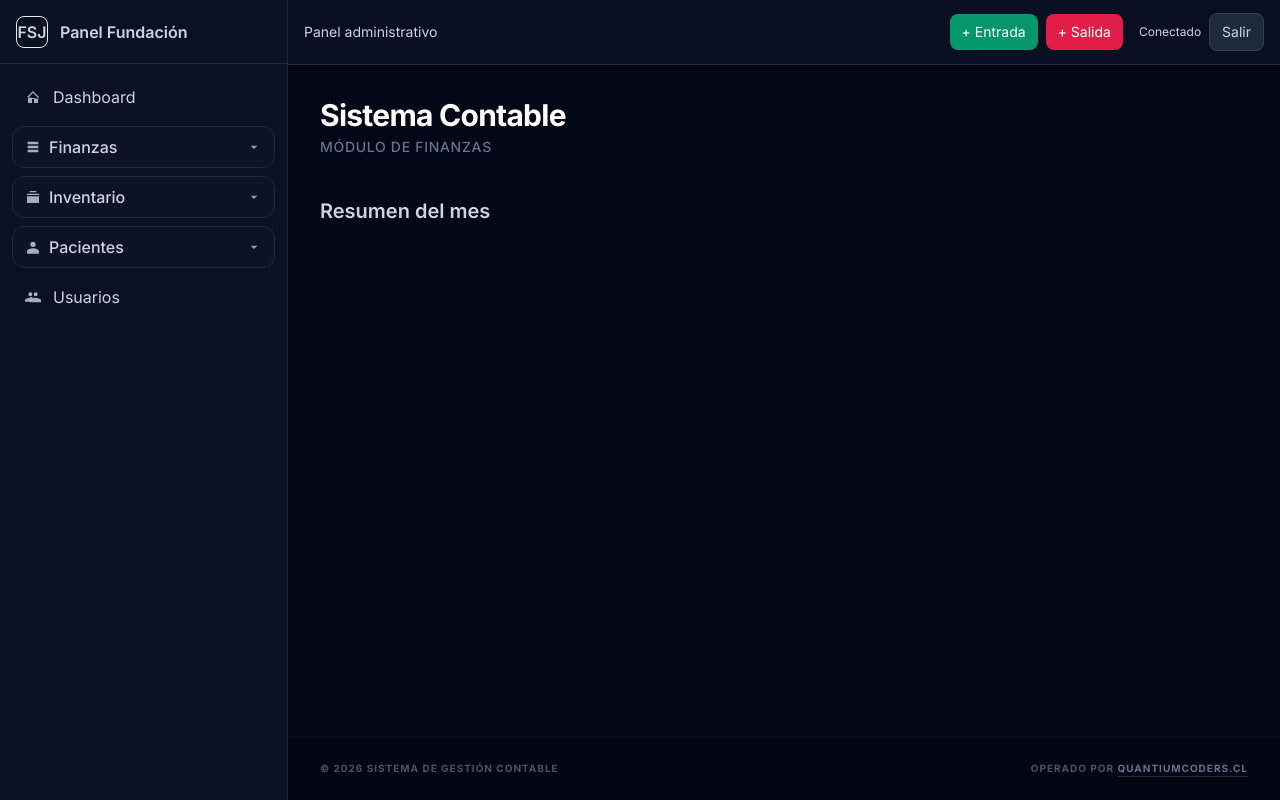
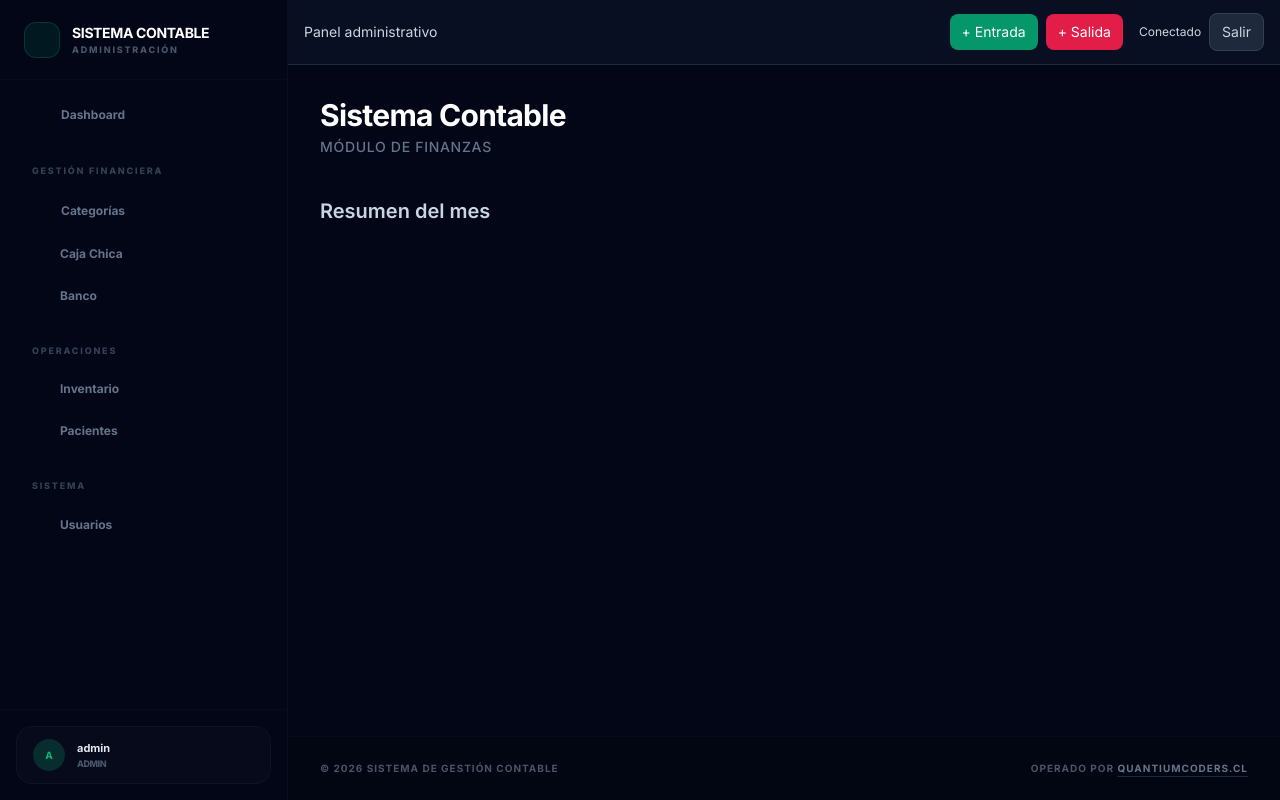
Before and after one commit to FelipeJS1295/admin_fundacion, a FastAPI app: page / in a window 1280 px wide. Run offline with FastAPI, Linux system fonts and the light colour scheme; the visitor is signed in with stand-in values (Sample User, id 1); data comes from the database, SQL or seed files in the repository; data that the repository does not hold is empty; some libraries are stand-ins or nearby versions.

Commit message:
sidebar 1.0

```diff
--- a/templates/partials/sidebar.html
+++ b/templates/partials/sidebar.html
@@ -2,153 +2,160 @@
 {% set user_obj = request.state.user|default(None, true) %}
 {% set rol = user_obj.role|default('User', true) %}
 
-<aside id="sidebar"
-       class="fixed z-50 inset-y-0 left-0 w-72 translate-x-[-110%] md:translate-x-0 md:static md:z-auto
-              bg-slate-900/70 backdrop-blur border-r border-slate-800 transition-transform">
-  <div class="h-16 px-4 flex items-center border-b border-slate-800">
-    <a href="/" class="flex items-center gap-3">
-      <div class="h-8 w-8 rounded-lg bg-brand/20 border border-brand/30 grid place-items-center">
-        <span class="text-brand font-semibold">FSJ</span>
+<aside id="sidebar" class="fixed z-50 inset-y-0 left-0 w-72 translate-x-[-110%] md:translate-x-0 md:static md:z-auto
+              bg-slate-950 border-r border-white/[0.03] transition-transform duration-300 flex flex-col">
+
+  <div class="h-20 px-6 flex items-center border-b border-white/[0.02]">
+    <a href="/" class="flex items-center gap-3 group">
+      <div
+        class="h-9 w-9 rounded-xl bg-emerald-500/10 border border-emerald-500/20 flex items-center justify-center transition-transform group-hover:scale-105">
+        <i data-lucide="database" class="w-5 h-5 text-emerald-500"></i>
       </div>
-      <span class="font-semibold">Panel Fundación</span>
+      <div class="flex flex-col">
+        <span class="text-sm font-bold text-white tracking-tight uppercase">Sistema Contable</span>
+        <span class="text-[9px] font-black text-slate-600 uppercase tracking-[0.2em]">Administración</span>
+      </div>
     </a>
   </div>
 
-  <nav aria-label="Principal" class="p-3 space-y-2 overflow-y-auto h-[calc(100vh-4rem)]">
-    <!-- Dashboard -->
+  <nav aria-label="Principal" class="flex-1 p-4 space-y-1.5 overflow-y-auto custom-scrollbar">
+
     <a href="/dashboard"
-       class="flex items-center gap-3 px-3 py-2 rounded-lg border
-              {{ 'bg-slate-800/80 border-slate-700 text-white' if path.startswith('/dashboard') else 'border-transparent hover:bg-slate-800/60 text-slate-300' }}"
-       {% if path.startswith('/dashboard') %}aria-current="page"{% endif %}>
-      <svg class="h-4 w-4 opacity-80" viewBox="0 0 24 24" fill="currentColor">
-        <path d="M3 12 12 3l9 9-1.5 1.5L12 5.5 4.5 13.5V21h6v-6h3v6h6v-7.5l1.5 1.5"/>
-      </svg>
+      class="flex items-center gap-3 px-4 py-2.5 rounded-xl text-xs font-bold transition-all
+              {{ 'bg-emerald-500/10 text-emerald-400 border border-emerald-500/20' if path.startswith('/dashboard') else 'text-slate-500 hover:text-slate-300 hover:bg-white/[0.03] border border-transparent' }}">
+      <i data-lucide="layout-grid" class="w-4 h-4"></i>
       Dashboard
     </a>
 
-    {# ---------- FINANZAS (solo no-User) ---------- #}
+    <div class="pt-6 pb-2 px-4 text-[9px] font-black text-slate-700 uppercase tracking-[0.2em]">Gestión Financiera</div>
+
     {% if rol != 'User' %}
-      {% set open_fin   = path.startswith('/finanzas') or path.startswith('/categorias') %}
-      {% set open_caja  = path.startswith('/finanzas/caja') %}
-      {% set open_banco = path.startswith('/finanzas/banco') %}
+    {% set open_fin = path.startswith('/finanzas') or path.startswith('/categorias') %}
 
-      <details class="group rounded-xl border border-slate-800 overflow-hidden" {{ 'open' if open_fin else '' }}>
-        <summary class="flex items-center justify-between px-3 py-2 bg-slate-900/60 cursor-pointer select-none">
-          <div class="flex items-center gap-2">
-            <svg class="h-4 w-4 opacity-80" viewBox="0 0 24 24" fill="currentColor"><path d="M4 4h16v4H4zM4 10h16v4H4zM4 16h16v4H4z"/></svg>
-            <span class="font-medium">Finanzas</span>
-          </div>
-          <svg class="h-4 w-4 opacity-70 transition-transform group-open:rotate-180" viewBox="0 0 24 24" fill="currentColor"><path d="m7 10 5 5 5-5H7z"/></svg>
-        </summary>
-
-        <div class="bg-slate-900/40 p-2 space-y-2">
-          <!-- Categorías -->
     <a href="/categorias"
-            class="block px-3 py-2 rounded-lg {{ 'bg-slate-800 text-white' if path.startswith('/categorias') else 'hover:bg-slate-800/60 text-slate-300' }}">
+      class="flex items-center gap-3 px-4 py-2.5 rounded-xl text-xs font-bold transition-all
+                {{ 'bg-white/[0.05] text-white border border-white/10' if path.startswith('/categorias') else 'text-slate-500 hover:text-slate-300 hover:bg-white/[0.03] border border-transparent' }}">
+      <i data-lucide="tags" class="w-4 h-4"></i>
       Categorías
     </a>
 
-          <!-- Caja chica -->
-          <details class="group rounded-lg border border-slate-800 overflow-hidden" {{ 'open' if open_caja else '' }}>
-            <summary class="flex items-center justify-between px-3 py-2 bg-slate-900/50 cursor-pointer select-none">
-              <div class="flex items-center gap-2">
-                <svg class="h-4 w-4 opacity-80" viewBox="0 0 24 24" fill="currentColor">
-                  <path d="M3 7h18v10H3zM7 3h10v2H7zM7 19h10v2H7z"/>
-                </svg>
-                <span class="font-medium">Caja chica</span>
+    <details class="group" {{ 'open' if path.startswith('/finanzas/caja') else '' }}>
+      <summary
+        class="flex items-center justify-between px-4 py-2.5 rounded-xl text-xs font-bold text-slate-500 cursor-pointer hover:bg-white/[0.03] transition-all list-none">
+        <div class="flex items-center gap-3">
+          <i data-lucide="wallet" class="w-4 h-4"></i>
+          <span>Caja Chica</span>
         </div>
-              <svg class="h-4 w-4 opacity-70 transition-transform group-open:rotate-180" viewBox="0 0 24 24" fill="currentColor"><path d="M7 10l5 5 5-5H7z"/></svg>
+        <i data-lucide="chevron-down" class="w-3.5 h-3.5 transition-transform group-open:rotate-180 opacity-50"></i>
       </summary>
-            <div class="bg-slate-900/30 p-2">
+      <div class="mt-1 ml-4 pl-4 border-l border-white/[0.05] space-y-1">
         <a href="/finanzas/caja/movimientos"
-                class="block px-3 py-2 rounded-lg {{ 'bg-slate-800 text-white' if path.startswith('/finanzas/caja/movimientos') else 'hover:bg-slate-800/60 text-slate-300' }}">
-                Movimientos
-              </a>
+          class="block py-2 text-[11px] font-medium {{ 'text-emerald-400' if path == '/finanzas/caja/movimientos' else 'text-slate-500 hover:text-slate-300' }}">Movimientos</a>
         <a href="/finanzas/caja/entradas"
-                class="block px-3 py-2 rounded-lg {{ 'bg-slate-800 text-white' if path.startswith('/finanzas/caja/entradas') else 'hover:bg-slate-800/60 text-slate-300' }}">
-                Entradas
-              </a>
+          class="block py-2 text-[11px] font-medium {{ 'text-emerald-400' if path == '/finanzas/caja/entradas' else 'text-slate-500 hover:text-slate-300' }}">Entradas</a>
         <a href="/finanzas/caja/salidas"
-                class="block px-3 py-2 rounded-lg {{ 'bg-slate-800 text-white' if path.startswith('/finanzas/caja/salidas') else 'hover:bg-slate-800/60 text-slate-300' }}">
-                Salidas
-              </a>
+          class="block py-2 text-[11px] font-medium {{ 'text-emerald-400' if path == '/finanzas/caja/salidas' else 'text-slate-500 hover:text-slate-300' }}">Salidas</a>
       </div>
     </details>
 
-          <!-- Banco -->
-          <details class="group rounded-lg border border-slate-800 overflow-hidden" {{ 'open' if open_banco else '' }}>
-            <summary class="flex items-center justify-between px-3 py-2 bg-slate-900/50 cursor-pointer select-none">
-              <div class="flex items-center gap-2">
-                <svg class="h-4 w-4 opacity-80" viewBox="0 0 24 24" fill="currentColor">
-                  <path d="M12 3 2 9v2h20V9L12 3Zm-9 9v9h2v-9H3Zm4 0v9h2v-9H7Zm4 0v9h2v-9h-2Zm4 0v9h2v-9h-2Zm4 0v9h2v-9h-2Z"/>
-                </svg>
-                <span class="font-medium">Banco</span>
+    <details class="group" {{ 'open' if path.startswith('/finanzas/banco') else '' }}>
+      <summary
+        class="flex items-center justify-between px-4 py-2.5 rounded-xl text-xs font-bold text-slate-500 cursor-pointer hover:bg-white/[0.03] transition-all list-none">
+        <div class="flex items-center gap-3">
+          <i data-lucide="landmark" class="w-4 h-4"></i>
+          <span>Banco</span>
         </div>
-              <svg class="h-4 w-4 opacity-70 transition-transform group-open:rotate-180" viewBox="0 0 24 24" fill="currentColor"><path d="M7 10l5 5 5-5H7z"/></svg>
+        <i data-lucide="chevron-down" class="w-3.5 h-3.5 transition-transform group-open:rotate-180 opacity-50"></i>
       </summary>
-            <div class="bg-slate-900/30 p-2">
+      <div class="mt-1 ml-4 pl-4 border-l border-white/[0.05] space-y-1">
         <a href="/finanzas/banco/movimientos"
-                class="block px-3 py-2 rounded-lg {{ 'bg-slate-800 text-white' if path.startswith('/finanzas/banco/movimientos') else 'hover:bg-slate-800/60 text-slate-300' }}">
-                Movimientos
-              </a>
+          class="block py-2 text-[11px] font-medium {{ 'text-emerald-400' if path == '/finanzas/banco/movimientos' else 'text-slate-500 hover:text-slate-300' }}">Movimientos</a>
         <a href="/finanzas/banco/entradas"
-                class="block px-3 py-2 rounded-lg {{ 'bg-slate-800 text-white' if path.startswith('/finanzas/banco/entradas') else 'hover:bg-slate-800/60 text-slate-300' }}">
-                Entradas
-              </a>
+          class="block py-2 text-[11px] font-medium {{ 'text-emerald-400' if path == '/finanzas/banco/entradas' else 'text-slate-500 hover:text-slate-300' }}">Entradas</a>
         <a href="/finanzas/banco/salidas"
-                class="block px-3 py-2 rounded-lg {{ 'bg-slate-800 text-white' if path.startswith('/finanzas/banco/salidas') else 'hover:bg-slate-800/60 text-slate-300' }}">
-                Salidas
-              </a>
-            </div>
-          </details>
+          class="block py-2 text-[11px] font-medium {{ 'text-emerald-400' if path == '/finanzas/banco/salidas' else 'text-slate-500 hover:text-slate-300' }}">Salidas</a>
       </div>
     </details>
     {% endif %}
 
-    {# ---------- Inventario ---------- #}
-    {% set open_inv = path.startswith('/inventario') %}
-    <details class="group rounded-xl border border-slate-800 overflow-hidden" {{ 'open' if open_inv else '' }}>
-      <summary class="flex items-center justify-between px-3 py-2 bg-slate-900/60 cursor-pointer select-none">
-        <div class="flex items-center gap-2">
-          <svg class="h-4 w-4 opacity-80" viewBox="0 0 24 24" fill="currentColor"><path d="M3 7h18v2H3zm0 4h18v10H3zM7 3h10v2H7z"/></svg>
-          <span class="font-medium">Inventario</span>
+    <div class="pt-6 pb-2 px-4 text-[9px] font-black text-slate-700 uppercase tracking-[0.2em]">Operaciones</div>
+
+    <details class="group" {{ 'open' if path.startswith('/inventario') else '' }}>
+      <summary
+        class="flex items-center justify-between px-4 py-2.5 rounded-xl text-xs font-bold text-slate-500 cursor-pointer hover:bg-white/[0.03] transition-all list-none">
+        <div class="flex items-center gap-3">
+          <i data-lucide="package" class="w-4 h-4"></i>
+          <span>Inventario</span>
         </div>
-        <svg class="h-4 w-4 opacity-70 transition-transform group-open:rotate-180" viewBox="0 0 24 24" fill="currentColor"><path d="M7 10l5 5 5-5H7z"/></svg>
+        <i data-lucide="chevron-down" class="w-3.5 h-3.5 transition-transform group-open:rotate-180 opacity-50"></i>
       </summary>
-      <div class="bg-slate-900/40 p-2">
-        <a href="/inventario/items" class="block px-3 py-2 rounded-lg {{ 'bg-slate-800 text-white' if path.startswith('/inventario/items') else 'hover:bg-slate-800/60 text-slate-300' }}">Items</a>
-        <a href="/inventario/categorias" class="block px-3 py-2 rounded-lg {{ 'bg-slate-800 text-white' if path.startswith('/inventario/categorias') else 'hover:bg-slate-800/60 text-slate-300' }}">Categorías</a>
+      <div class="mt-1 ml-4 pl-4 border-l border-white/[0.05] space-y-1">
+        <a href="/inventario/items"
+          class="block py-2 text-[11px] font-medium {{ 'text-emerald-400' if path == '/inventario/items' else 'text-slate-500 hover:text-slate-300' }}">Items</a>
+        <a href="/inventario/categorias"
+          class="block py-2 text-[11px] font-medium {{ 'text-emerald-400' if path == '/inventario/categorias' else 'text-slate-500 hover:text-slate-300' }}">Categorías</a>
       </div>
     </details>
 
-    {# ---------- Pacientes ---------- #}
-    {% set open_pac = path.startswith('/pacientes') %}
-    <details class="group rounded-xl border border-slate-800 overflow-hidden" {{ 'open' if open_pac else '' }}>
-      <summary class="flex items-center justify-between px-3 py-2 bg-slate-900/60 cursor-pointer select-none">
-        <div class="flex items-center gap-2">
-          <svg class="h-4 w-4 opacity-80" viewBox="0 0 24 24" fill="currentColor">
-            <path d="M12 12a4 4 0 1 0-4-4 4 4 0 0 0 4 4Zm0 2c-3.33 0-9 1.67-9 5v3h18v-3c0-3.33-5.67-5-9-5Z"/>
-          </svg>
-          <span class="font-medium">Pacientes</span>
+    <details class="group" {{ 'open' if path.startswith('/pacientes') else '' }}>
+      <summary
+        class="flex items-center justify-between px-4 py-2.5 rounded-xl text-xs font-bold text-slate-500 cursor-pointer hover:bg-white/[0.03] transition-all list-none">
+        <div class="flex items-center gap-3">
+          <i data-lucide="users" class="w-4 h-4"></i>
+          <span>Pacientes</span>
         </div>
-        <svg class="h-4 w-4 opacity-70 transition-transform group-open:rotate-180" viewBox="0 0 24 24" fill="currentColor"><path d="M7 10l5 5 5-5H7z"/></svg>
+        <i data-lucide="chevron-down" class="w-3.5 h-3.5 transition-transform group-open:rotate-180 opacity-50"></i>
       </summary>
-      <div class="bg-slate-900/40 p-2">
-        <a href="/pacientes" class="block px-3 py-2 rounded-lg {{ 'bg-slate-800 text-white' if path == '/pacientes' else 'hover:bg-slate-800/60 text-slate-300' }}">Listado</a>
-        <a href="/pacientes/crear" class="block px-3 py-2 rounded-lg {{ 'bg-slate-800 text-white' if path.startswith('/pacientes/crear') else 'hover:bg-slate-800/60 text-slate-300' }}">Nuevo paciente</a>
+      <div class="mt-1 ml-4 pl-4 border-l border-white/[0.05] space-y-1">
+        <a href="/pacientes"
+          class="block py-2 text-[11px] font-medium {{ 'text-emerald-400' if path == '/pacientes' else 'text-slate-500 hover:text-slate-300' }}">Listado</a>
+        <a href="/pacientes/crear"
+          class="block py-2 text-[11px] font-medium {{ 'text-emerald-400' if path == '/pacientes/crear' else 'text-slate-500 hover:text-slate-300' }}">Nuevo
+          Paciente</a>
       </div>
     </details>
 
-    {# ---------- Usuarios (solo no-User) ---------- #}
     {% if rol != 'User' %}
+    <div class="pt-6 pb-2 px-4 text-[9px] font-black text-slate-700 uppercase tracking-[0.2em]">Sistema</div>
     <a href="/usuarios"
-         class="flex items-center gap-3 px-3 py-2 rounded-lg border
-                {{ 'bg-slate-800/80 border-slate-700 text-white' if path.startswith('/usuarios') else 'border-transparent hover:bg-slate-800/60 text-slate-300' }}">
-        <svg class="h-4 w-4 opacity-80" viewBox="0 0 24 24" fill="currentColor">
-          <path d="M16 11a3 3 0 1 0-3-3 3 3 0 0 0 3 3ZM8 11a3 3 0 1 0-3-3 3 3 0 0 0 3 3Zm0 2c-2.67 0-8 1.34-8 4v2h10v-2c0-1.86.76-3.41 2-4.5-1.02-.31-2.09-.5-4-.5Zm8 0c-3.67 0-9 1.84-9 4.5V20h18v-2c0-2.66-5.33-4.5-9-4.5Z"/>
-        </svg>
+      class="flex items-center gap-3 px-4 py-2.5 rounded-xl text-xs font-bold transition-all
+                {{ 'bg-white/[0.05] text-white' if path.startswith('/usuarios') else 'text-slate-500 hover:text-slate-300 hover:bg-white/[0.03]' }}">
+      <i data-lucide="user-cog" class="w-4 h-4"></i>
       Usuarios
     </a>
     {% endif %}
   </nav>
+
+  <div class="p-4 border-t border-white/[0.02]">
+    <div class="flex items-center gap-3 px-4 py-3 bg-white/[0.02] rounded-2xl border border-white/[0.03]">
+      <div
+        class="w-8 h-8 rounded-full bg-emerald-500/20 text-emerald-500 flex items-center justify-center font-bold text-[10px]">
+        {{ user_obj.username[0]|upper if user_obj else '?' }}
+      </div>
+      <div class="flex flex-col min-w-0">
+        <span class="text-[11px] font-bold text-slate-200 truncate">{{ user_obj.username if user_obj else 'Invitado'
+          }}</span>
+        <span class="text-[9px] font-black text-slate-600 uppercase tracking-tighter">{{ rol }}</span>
+      </div>
+    </div>
+  </div>
 </aside>
+
+<style>
+  .custom-scrollbar::-webkit-scrollbar {
+    width: 4px;
+  }
+
+  .custom-scrollbar::-webkit-scrollbar-track {
+    background: transparent;
+  }
+
+  .custom-scrollbar::-webkit-scrollbar-thumb {
+    background: rgba(255, 255, 255, 0.05);
+    border-radius: 10px;
+  }
+
+  summary::-webkit-details-marker {
+    display: none;
+  }
+</style>
```
Lines whose indentation alone changed are shown as unchanged.
